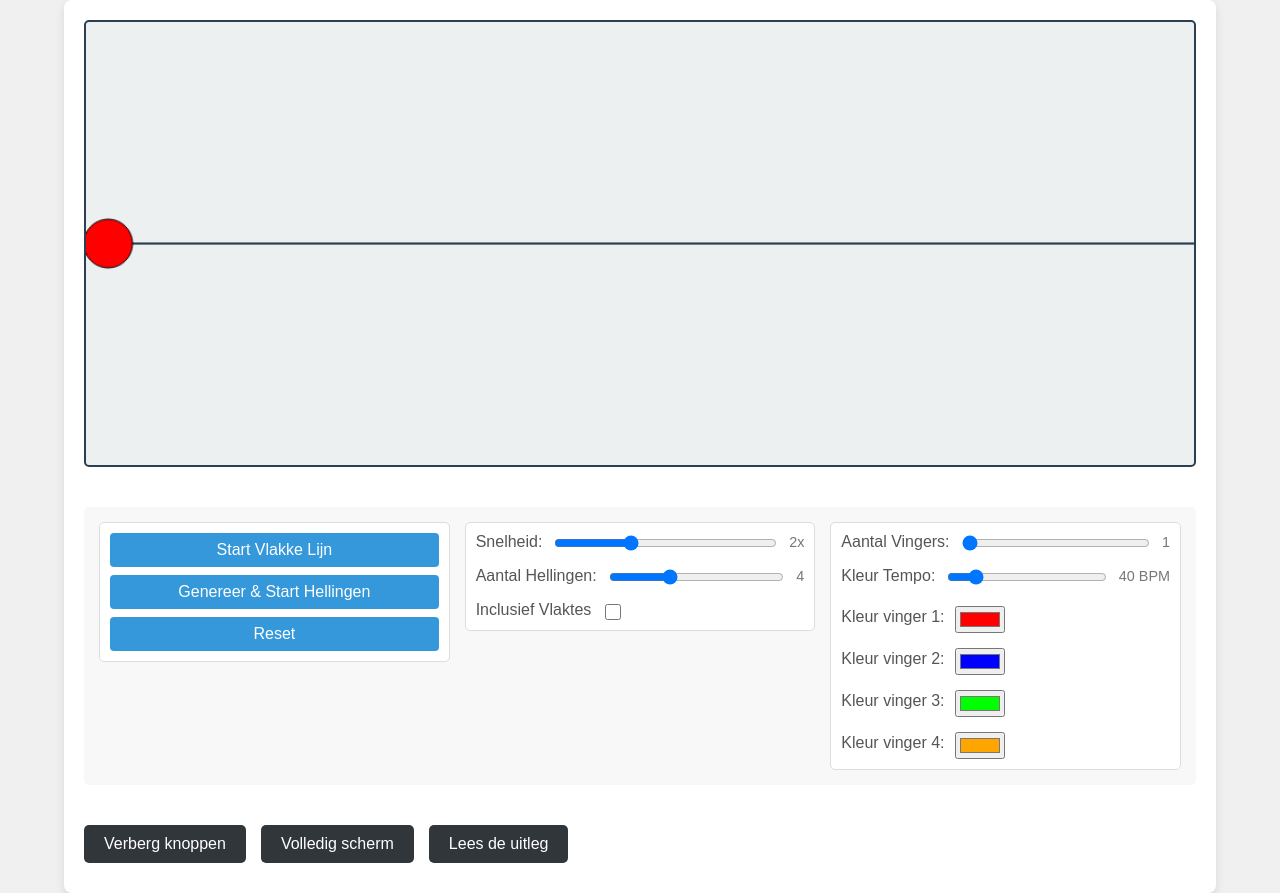
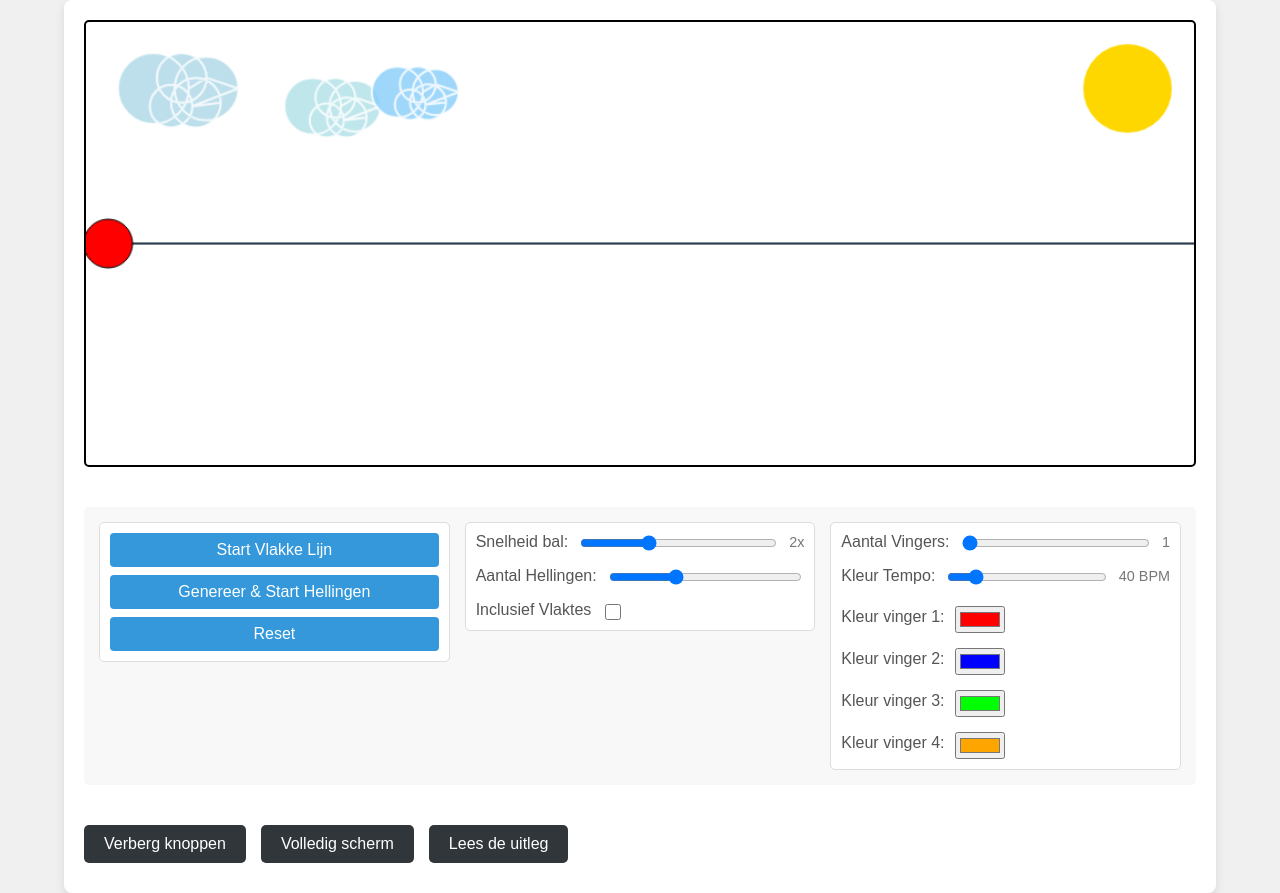
Before and after one commit to FloatingPointError/sisyphus, a plain HTML site: page index.html in a window 1280 px wide. Drawn offline with Linux system fonts and the light colour scheme.

Commit message:
Add sky elements drawing functionality and update canvas styles for improved visuals

```diff
--- a/app/app.js
+++ b/app/app.js
@@ -1,6 +1,7 @@
 // script.js
 import { initializeBallColorLogic, getDirectBallColor, updateColorTempo, setOnColorChangeCallback, updateFingerColors, getCurrentBeatIntervalMs } from './elements/ballColorModule.js';
 import { domElements } from './elements/index.js';
+import { drawSkyElements } from './elements/skyElements.js';
 
 document.addEventListener('DOMContentLoaded', () => {
     const {
@@ -179,6 +180,9 @@ document.addEventListener('DOMContentLoaded', () => {
 
     function draw() {
         ctx.clearRect(0, 0, canvasWidth, canvasHeight);
+
+        // Teken de lucht elementen via de module
+        drawSkyElements(ctx, canvasWidth, canvasHeight);
 
         if (currentPathData && currentPathData.curves && currentPathData.curves.length > 0) {
             ctx.beginPath();
@@ -441,7 +445,7 @@ document.addEventListener('DOMContentLoaded', () => {
     adjustCanvasSizeAndPath();
 
     currentSpeedSpan.textContent = speedSlider.value + 'x';
-    currentNumMountainsSpan.textContent = numMountainsSlider.value;
+    // currentNumMountainsSpan.textContent = numMountainsSlider.value;
     currentColorTempoSpan.textContent = colorTempoSlider.value + ' BPM';
     currentNumFingersSpan.textContent = numFingersSlider.value;
 
--- /dev/null
+++ b/app/elements/skyElements.js
@@ -0,0 +1,93 @@
+// Horizontale verschuivingen voor elke wolkenset
+let cloudOffsets = [0, 0, 0];
+
+// Snelheden van de wolken (pixels per frame), willekeurig tussen 0.1 en 0.4
+const cloudSpeeds = [
+    Math.random() * (0.4 - 0.1) + 0.1, // Snelheid voor de eerste wolkenset
+    Math.random() * (0.4 - 0.1) + 0.1,  // Snelheid voor de tweede wolkenset
+    Math.random() * (0.4 - 0.1) + 0.1   // Snelheid voor de derde wolkenset
+];
+
+/**
+ * Tekent de zon en de bewegende wolken op het canvas.
+ * @param {CanvasRenderingContext2D} ctx - De 2D rendering context van het canvas.
+ * @param {number} canvasWidth - De huidige breedte van het canvas.
+ * @param {number} canvasHeight - De huidige hoogte van het canvas.
+ */
+export function drawSkyElements(ctx, canvasWidth, canvasHeight) {
+    // Update de positie van de wolken individueel
+    for (let i = 0; i < cloudOffsets.length; i++) {
+        cloudOffsets[i] = (cloudOffsets[i] + cloudSpeeds[i]); // Beweeg de wolken van links naar rechts
+
+        // Als de wolk volledig van het scherm is, reset de offset
+        if (cloudOffsets[i] > canvasWidth) {
+            cloudOffsets[i] = 0; // Reset naar de linkerkant van het canvas
+        }
+    }
+
+    // Teken de zon
+    const sunRadius = Math.min(canvasWidth, canvasHeight) * 0.1; // 10% van de kleinste dimensie
+    const sunX = canvasWidth - sunRadius - 20; // 20px van de rechterrand
+    const sunY = sunRadius + 20; // 20px van de bovenrand
+    const sunColor = '#FFD700'; // Goudgele kleur
+
+    ctx.beginPath();
+    ctx.arc(sunX, sunY, sunRadius, 0, Math.PI * 2);
+    ctx.fillStyle = sunColor;
+    ctx.fill();
+    ctx.closePath();
+
+    // Functie om een wolk te tekenen op een gegeven offset
+    function drawCloud(offsetX, cloudBaseX, cloudBaseY, cloudSize, cloudColor) {
+        ctx.save(); // Sla de huidige canvas staat op
+        ctx.globalAlpha = 0.8; // Maak de wolk semi-transparant
+        ctx.lineWidth = 2; // Dikte van de wolkrand
+        ctx.strokeStyle = '#FFFFFF'; // Witte rand voor de wolk
+
+        ctx.fillStyle = cloudColor;
+        ctx.beginPath();
+        // Hoofdsegmenten van de wolk
+        ctx.arc(offsetX + cloudBaseX, cloudBaseY, cloudSize, 0, Math.PI * 2);
+        ctx.arc(offsetX + cloudBaseX + cloudSize * 0.8, cloudBaseY - cloudSize * 0.3, cloudSize * 0.7, 0, Math.PI * 2);
+        ctx.arc(offsetX + cloudBaseX + cloudSize * 1.5, cloudBaseY, cloudSize * 0.9, 0, Math.PI * 2);
+        ctx.arc(offsetX + cloudBaseX + cloudSize * 0.5, cloudBaseY + cloudSize * 0.5, cloudSize * 0.6, 0, Math.PI * 2);
+        ctx.arc(offsetX + cloudBaseX + cloudSize * 1.2, cloudBaseY + cloudSize * 0.4, cloudSize * 0.7, 0, Math.PI * 2);
+        ctx.fill();
+        ctx.stroke(); // Teken de rand
+        ctx.restore(); // Herstel de canvas staat (globalAlpha, lineWidth, strokeStyle)
+    }
+
+    // Teken de eerste wolkenset (en herhaal voor naadloze loop)
+    const cloudBaseX1 = Math.min(canvasWidth, canvasHeight) * 0.15;
+    const cloudBaseY1 = Math.min(canvasWidth, canvasHeight) * 0.15;
+    const cloudSize1 = Math.min(canvasWidth, canvasHeight) * 0.08;
+    const cloudColor1 = '#ADD8E6';
+
+    drawCloud(cloudOffsets[0], cloudBaseX1, cloudBaseY1, cloudSize1, cloudColor1);
+    // Teken dezelfde wolk opnieuw, verschoven naar links, voor een naadloze loop
+    // Dit zorgt ervoor dat als de eerste wolk van het scherm verdwijnt, de tweede al klaar staat
+    drawCloud(cloudOffsets[0] - canvasWidth, cloudBaseX1, cloudBaseY1, cloudSize1, cloudColor1);
+
+
+    // Teken de tweede wolkenset (en herhaal voor naadloze loop)
+    const cloudBaseX2 = cloudBaseX1 + cloudSize1 * 4.5;
+    const cloudBaseY2 = cloudBaseY1 + cloudSize1 * 0.5;
+    const cloudSize2 = cloudSize1 * 0.8;
+    const cloudColor2 = '#B0E0E6';
+
+    drawCloud(cloudOffsets[1], cloudBaseX2, cloudBaseY2, cloudSize2, cloudColor2);
+    // Teken dezelfde wolk opnieuw, verschoven naar links, voor een naadloze loop
+    drawCloud(cloudOffsets[1] - canvasWidth, cloudBaseX2, cloudBaseY2, cloudSize2, cloudColor2);
+
+    // Teken de derde wolkenset (en herhaal voor naadloze loop)
+    const cloudBaseX3 = cloudBaseX2 + cloudSize2 * 3.
+    const cloudBaseY3 = cloudBaseY2 - cloudSize2 * 0.5;
+    const cloudSize3 = cloudSize2 * 0.9;
+    const cloudColor3 = '#87CEFA';
+
+    // Teken de derde wolk
+    drawCloud(cloudOffsets[2], cloudBaseX3, cloudBaseY3, cloudSize3, cloudColor3);
+    // Teken dezelfde wolk opnieuw, verschoven naar links, voor een naadloze
+    drawCloud(cloudOffsets[2] - canvasWidth, cloudBaseX3, cloudBaseY3, cloudSize3, cloudColor3);
+
+}
--- a/index.html
+++ b/index.html
@@ -24,7 +24,7 @@
 
             <div class="controls-group flex-row">
                 <div class="slider-row">
-                    <label for="speedSlider">Snelheid:</label>
+                    <label for="speedSlider">Snelheid bal:</label>
                     <input type="range" id="speedSlider" min="0.5" max="5" value="2" step="0.1">
                     <span id="currentSpeed">2.0x</span>
                 </div>
@@ -32,7 +32,7 @@
                 <div class="slider-row">
                     <label for="numMountainsSlider">Aantal Hellingen:</label>
                     <input type="range" id="numMountainsSlider" min="1" max="10" value="4" step="1">
-                    <span id="currentNumMountains">4</span>
+                    <!-- <span id="currentNumMountains">4</span> -->
                 </div>
 
                 <div class="include-plateaus-row">
--- a/styles/style.css
+++ b/styles/style.css
@@ -69,21 +69,20 @@ header {
 }
 
 canvas {
-    border: 2px solid #2c3e50;
+    border: 2px solid black; /* Zwarte rand */
     border-radius: 5px;
-    background-color: #ecf0f1;
+    background-color: #FFFFFF; /* Witte achtergrond */
     display: block;
     margin-bottom: 20px;
-    flex-shrink: 0; /* Voorkom dat het canvas krimpt in flex container */
-    max-width: 100%; /* Zorgt ervoor dat het element niet overloopt als JS een te grote breedte instelt */
-    height: auto; /* Zorgt ervoor dat de browser de hoogte proportioneel aanpast als er een max-width is */
-    box-sizing: content-box; /* Zorgt ervoor dat de border en padding in de breedte vallen */
+    flex-shrink: 0;
+    max-width: 100%;
+    height: auto;
 }
 
 canvas.glowing {
     /* Basis gloei-effect, dit wordt geactiveerd als de canvas de 'glowing' class krijgt */
     filter: drop-shadow(0 0 50px rgba(255, 255, 255, 1)); /* Fellere, bredere witte gloed */
-    transition: filter 0.1s ease-out; /* Iets langere, vloeiendere transitie */
+    transition: filter 0.4s ease-out; /* Iets langere, vloeiendere transitie */
 }
 
 #controlsContainer {
@@ -96,7 +95,7 @@ canvas.glowing {
     padding: 15px;
     background-color: #f8f8f8;
     border-radius: 5px;
-    box-sizing: content-box;
+    box-sizing: border-box;
 }
 
 #controlsContainer.hidden {
```
